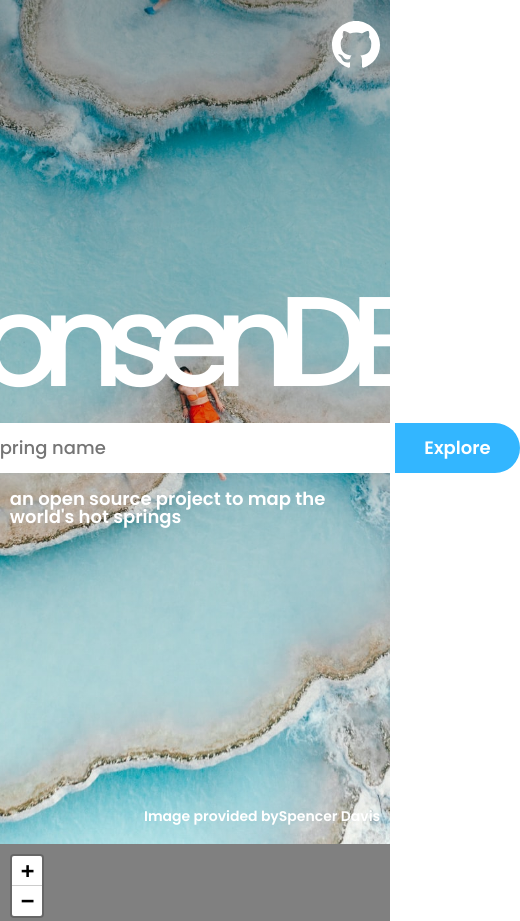
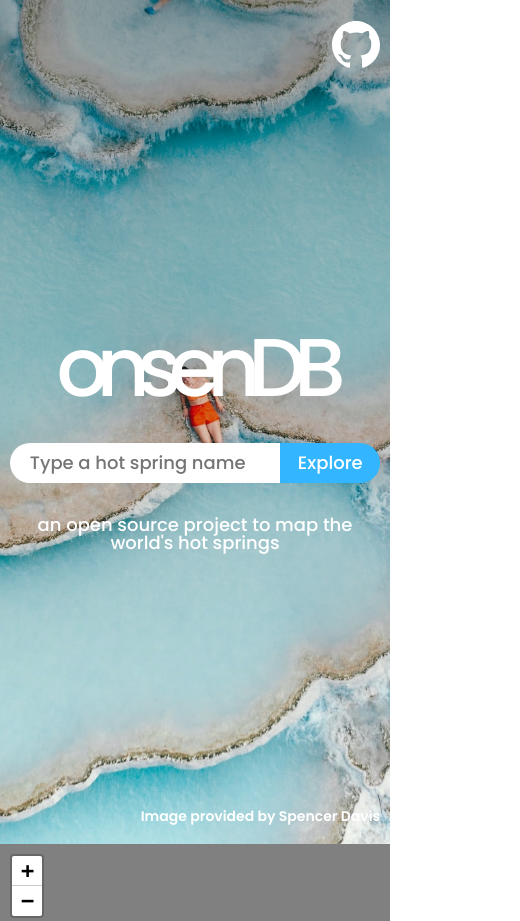
Before and after one commit to curtisbarnard/onsenDB, a plain HTML site: page index.html in a window 390 px wide. Shown: the top 921 px of the page, 520 px wide, since content can reach past the window. Drawn offline with nearby package versions, Linux system fonts and the light colour scheme; no server answers.

Commit message:
mobile first styling

```diff
--- a/css/style.css
+++ b/css/style.css
@@ -45,21 +45,20 @@ body {
   display: flex;
   flex-direction: column;
   justify-content: space-between;
+  align-items: flex-end;
+}
+.container main {
+  align-self: center;
+  height: 225px;
+  display: flex;
+  flex-direction: column;
+  justify-content: space-between;
   align-items: center;
 }
-.container > a,
-.container .attribution {
-  align-self: flex-end;
-}
-
-.container > a {
-  flex-basis: 30%;
-}
-.container .attribution {
-  flex-basis: 35%;
-  display: flex;
-  justify-content: flex-end;
-  align-items: flex-end;
+@media all and (min-width: 500px) {
+  .container main {
+    height: 325px;
+  }
 }
 
 /* Typgoraphy */
@@ -67,13 +66,14 @@ body {
   color: #fff;
 }
 h1 {
-  font-size: 12.8rem;
+  font-size: 8.2rem;
   font-weight: 500;
   letter-spacing: -0.15em;
 }
 .container p {
   font-size: 1.8rem;
-  font-weight: 600;
+  font-weight: 500;
+  text-align: center;
 }
 .container .attribution {
   font-size: 1.4rem;
@@ -85,15 +85,21 @@ h1 {
   text-decoration: none;
 }
 
+@media all and (min-width: 500px) {
+  h1 {
+    font-size: 12.8rem;
+  }
+}
 /* Forms */
 form {
   white-space: nowrap;
+  width: 100%;
 }
 form input {
   position: relative;
   z-index: 9;
-  width: 525px;
-  height: 50px;
+  width: calc(100% - 100px);
+  height: 40px;
   border: none;
   border-top-left-radius: 25px;
   border-bottom-left-radius: 25px;
@@ -104,15 +110,15 @@ form input {
 form button {
   position: relative;
   z-index: 9;
-  width: 125px;
-  height: 50px;
+  width: 100px;
+  height: 40px;
   border: none;
   border-top-right-radius: 25px;
   border-bottom-right-radius: 25px;
   background-color: var(--secondary-color);
   font-family: var(--baseFont);
   font-size: 1.8rem;
-  font-weight: 600;
+  font-weight: 500;
   color: #fff;
   padding: 0;
 }
@@ -156,17 +162,6 @@ form button:hover {
 /* Map Styling */
 #map {
   width: 100vw;
-  height: 100vh;
+  height: 95vh;
   background: grey;
 }
-
-/* marker styling */
-/* soak */
-.soak {
-  color: #3030bd;
-  fill: #3030bd;
-}
-.private {
-  color: #7272ff;
-  fill: #7272ff;
-}
--- a/index.html
+++ b/index.html
@@ -36,17 +36,19 @@
   <body>
     <section class="splashBackground">
       <section class="container">
+        <header>
           <a href="https://github.com/curtisbarnard/onsenDB" target="_blank"
             ><img src="img/github-1.svg" alt="github icon"
           /></a>
+        </header>
+        <main>
           <h1>onsenDB</h1>
           <form action="" autocomplete="off">
             <div class="autocomplete">
-            <input type="search" placeholder="Type a hot spring name" /><button
-              type="submit"
-            >
-              Explore
-            </button>
+              <input
+                type="search"
+                placeholder="Type a hot spring name"
+              /><button type="submit">Explore</button>
               <div class="autocomplete-list">
                 <!-- <div class="autocomplete-header"></div>
                 <div class="autocomplete-item">
@@ -61,12 +63,15 @@
             </div>
           </form>
           <p>an open source project to map the world's hot springs</p>
+        </main>
+        <footer>
           <p class="attribution">
             Image provided by
             <a href="https://unsplash.com/@spencerdavis" target="_blank"
               >Spencer Davis</a
             >
           </p>
+        </footer>
       </section>
     </section>
     <div id="map"></div>
--- a/js/main.js
+++ b/js/main.js
@@ -94,3 +94,5 @@ function writeToDOM(matches) {
     document.querySelector('.autocomplete-list').innerHTML = html.join('');
   }
 }
+
+// TODO Might need to limit results of autocomplete on mobile as it overlaps with the map in an odd way
```
Lines whose indentation alone changed are shown as unchanged.
